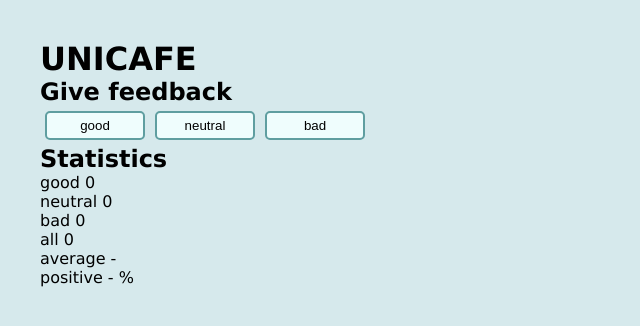
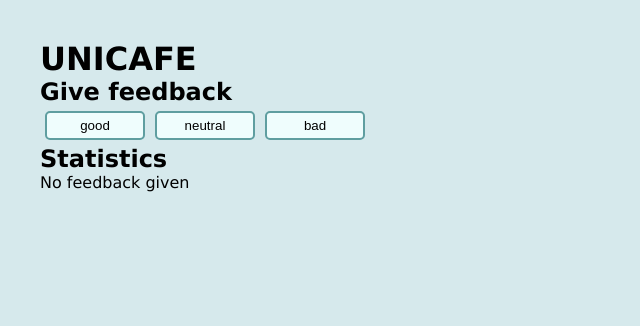
Before and after one commit to SaaraLeppis/FullStackOpen_2022, a React (Create React App) app in the folder osa1/unicafe/: page / in a window 1280 px wide. Shown: the top 326 px of the page, without its empty margins (0-640 px from the left). Built offline with nearby package versions, Linux system fonts and the light colour scheme.

Commit message:
1.9 unicafe step4, 'no feedback' text

```diff
--- a/osa1/unicafe/src/App.js
+++ b/osa1/unicafe/src/App.js
@@ -49,10 +49,7 @@
           <button onClick={handleBad}>bad</button>
         </div>
       </div>
-
-      <Statistics good={good} neutral={neutral} bad={bad} all={all()} average={average()} positive={positive()} />
-
-
+      <Statistics good={good} neutral={neutral} bad={bad} all={all()} average={average()} positive={positive()} count={count} />
     </div >
   );
 };
--- a/osa1/unicafe/src/Statistics.js
+++ b/osa1/unicafe/src/Statistics.js
@@ -1,18 +1,25 @@
 import React from 'react';
 
 const Statistics = (props) => {
+    console.log(props)
     return (
         <div className="statistic-wrap">
             <h2>Statistics</h2>
+            {props.count > 0 &&
+                <>
                     <p>good {props.good}</p>
                     <p>neutral {props.neutral}</p>
                     <p>bad {props.bad}</p>
                     <p>all {props.all}</p>
                     <p>average {props.average}</p>
                     <p>positive {props.positive} %</p>
-
-
-
+                </>
+            }
+            {props.count === 0 &&
+                <>
+                    No feedback given
+                </>
+            }
         </div>
     );
 };
```
Lines whose indentation alone changed are shown as unchanged.
